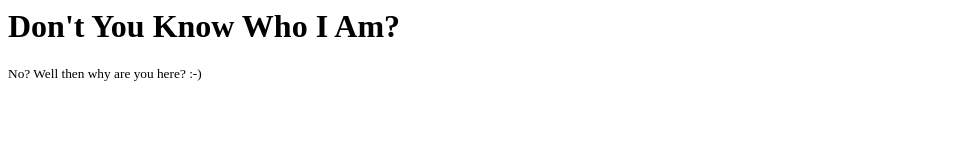
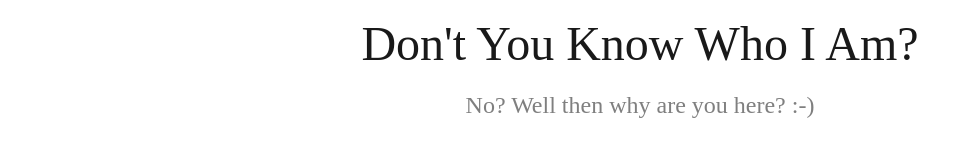
Before and after one commit to dykwia-labs/dykwia-labs.github.io, a plain HTML site: page index.html in a window 1280 px wide. Shown: the whole page, without its empty margins (0-972 px from the left). Drawn offline with nearby package versions, Linux system fonts and the light colour scheme.

Commit message:
Update index.html

```diff
--- a/index.html
+++ b/index.html
@@ -1,11 +1,20 @@
+<!DOCTYPE html>
 <html>
   <head>
     <title>Don't You Know Who I Am?</title>
+    <meta name="viewport" content="width=device-width, initial-scale=1">
+    <link rel="stylesheet" href="https://unpkg.com/tachyons/css/tachyons.min.css">
     <style type="text/css">
     </style>
   </head>
   <body>
-    <h1>Don't You Know Who I Am?</h1>
-    <small>No? Well then why are you here? :-)</small>
+    <header class="tc ph4">
+      <h1 class="f3 f2-m f1-l fw2 black-90 mv3">
+        Don't You Know Who I Am?
+      </h1>
+      <h2 class="f5 f4-m f3-l fw2 black-50 mt0 lh-copy">
+        No? Well then why are you here? :-)
+      </h2>
+    </header>
   </body>
 </html>
```
